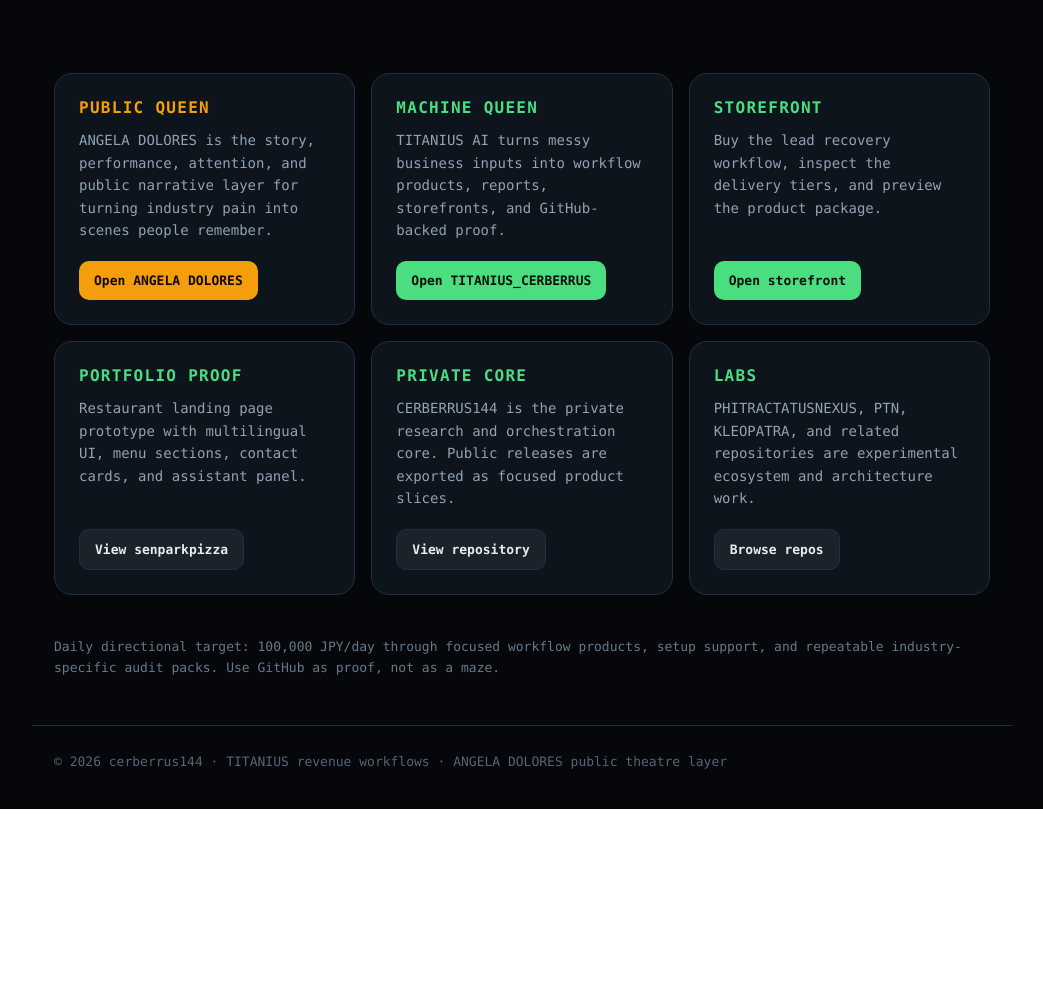
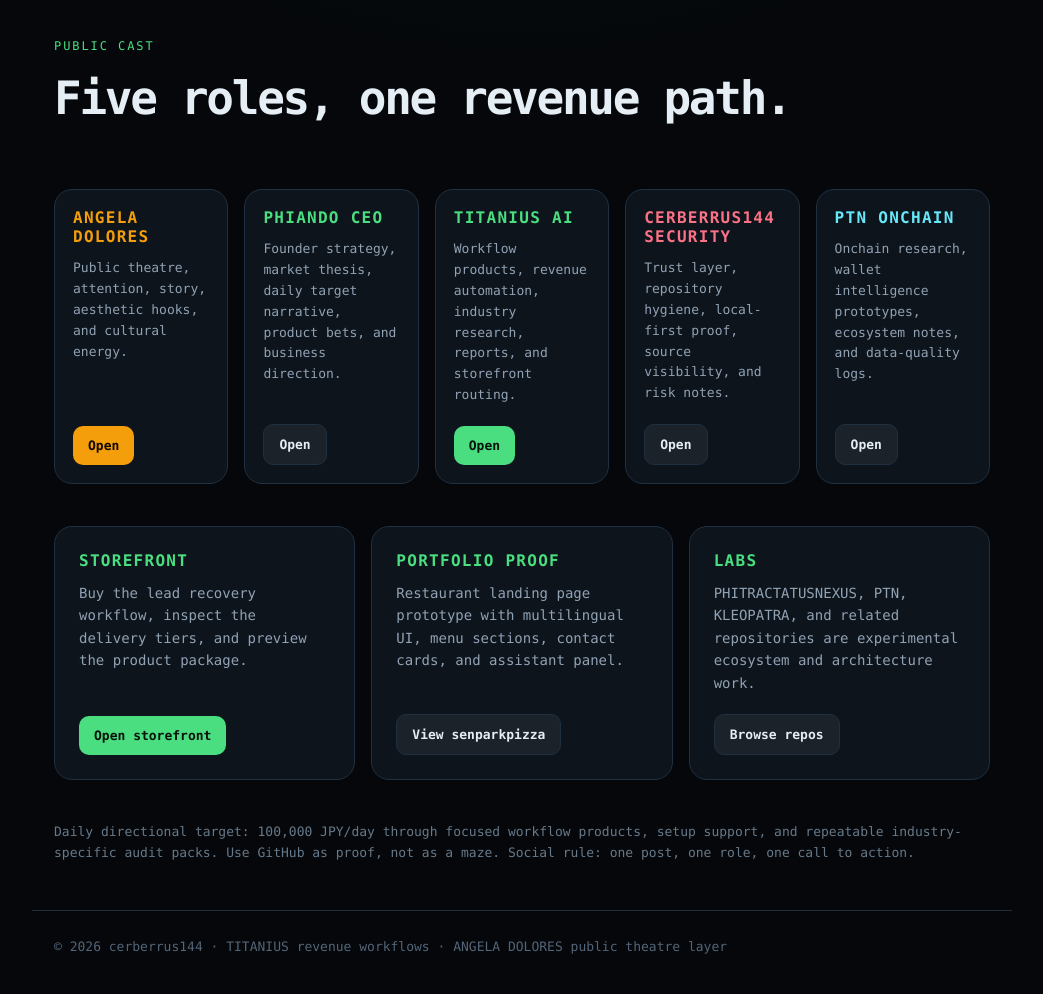
Before and after one commit to charlysmoky2010-hub/charlysmoky2010-hub.github.io, a plain HTML site: page index.html in a window 1280 px wide. Shown: the part 671-1665 px from the top of the page, without its empty margins (118-1161 px from the left). Before the commit the page ends 1480 px from the top, so only its background shows below. Drawn offline with Linux system fonts and the light colour scheme.

Commit message:
Add public cast roles to hub

```diff
--- a/index.html
+++ b/index.html
@@ -7,24 +7,32 @@
   <meta name="description" content="Revenue-focused AI workflows, automation tools, and practical web systems by cerberrus144." />
   <style>
     * { box-sizing: border-box; margin: 0; padding: 0; }
-    :root { --bg:#05070a; --panel:#0f1720; --line:#203041; --text:#e5edf5; --muted:#91a2b4; --green:#4ade80; --gold:#f59e0b; }
+    :root { --bg:#05070a; --panel:#0f1720; --line:#203041; --text:#e5edf5; --muted:#91a2b4; --green:#4ade80; --gold:#f59e0b; --cyan:#67e8f9; --red:#fb7185; }
     body { min-height: 100vh; background: radial-gradient(circle at top, #102019, var(--bg) 42%); color: var(--text); font-family: ui-monospace, SFMono-Regular, Menlo, Monaco, Consolas, "Liberation Mono", monospace; }
-    .hero { max-width: 980px; margin: 0 auto; padding: 86px 22px 34px; }
+    .hero, .section { max-width: 980px; margin: 0 auto; padding: 86px 22px 20px; }
+    .section { padding-top: 22px; }
     .eyebrow { color: var(--green); text-transform: uppercase; letter-spacing: .16em; font-size: 12px; margin-bottom: 18px; }
     h1 { font-size: clamp(38px, 9vw, 84px); line-height: .9; letter-spacing: -.07em; max-width: 860px; }
     h1 span { color: var(--green); }
+    h2.big { font-size: clamp(26px, 5vw, 46px); letter-spacing: -.05em; margin-bottom: 16px; }
     .sub { color: var(--muted); max-width: 760px; font-size: 18px; line-height: 1.65; margin-top: 24px; }
-    .grid { display: grid; grid-template-columns: repeat(3, 1fr); gap: 16px; max-width: 980px; margin: 42px auto; padding: 0 22px; }
+    .grid { display: grid; grid-template-columns: repeat(3, 1fr); gap: 16px; max-width: 980px; margin: 28px auto 42px; padding: 0 22px; }
+    .cast { grid-template-columns: repeat(5, 1fr); }
     .card { background: rgba(15,23,32,.86); border: 1px solid var(--line); border-radius: 18px; padding: 24px; min-height: 230px; display: flex; flex-direction: column; justify-content: space-between; }
-    .card h2 { color: var(--green); font-size: 16px; letter-spacing: .08em; text-transform: uppercase; margin-bottom: 12px; }
-    .card.gold h2 { color: var(--gold); }
-    .card p { color: var(--muted); font-size: 14px; line-height: 1.6; margin-bottom: 20px; }
+    .role { min-height: 210px; padding: 18px; }
+    .card h2, .role h3 { color: var(--green); font-size: 16px; letter-spacing: .08em; text-transform: uppercase; margin-bottom: 12px; }
+    .card.gold h2, .role.gold h3 { color: var(--gold); }
+    .role.cyan h3 { color: var(--cyan); }
+    .role.red h3 { color: var(--red); }
+    .card p, .role p { color: var(--muted); font-size: 14px; line-height: 1.6; margin-bottom: 20px; }
+    .role p { font-size: 13px; }
     .btn { display: inline-block; width: fit-content; text-decoration: none; border-radius: 10px; padding: 12px 15px; font-weight: 800; font-size: 13px; background: var(--green); color: #06120a; }
     .btn.secondary { background: rgba(255,255,255,.06); color: var(--text); border: 1px solid var(--line); }
     .btn.gold { background: var(--gold); color: #120800; }
     .note { max-width: 980px; margin: 0 auto; padding: 0 22px 46px; color: #66798a; font-size: 13px; line-height: 1.6; }
     footer { max-width: 980px; margin: 0 auto; padding: 28px 22px 40px; color: #536578; border-top: 1px solid var(--line); font-size: 13px; }
-    @media (max-width: 860px) { .grid { grid-template-columns: 1fr; } }
+    @media (max-width: 1100px) { .cast { grid-template-columns: repeat(2, 1fr); } }
+    @media (max-width: 860px) { .grid, .cast { grid-template-columns: 1fr; } }
   </style>
 </head>
 <body>
@@ -34,23 +42,54 @@
     <p class="sub">I build revenue-focused AI workflows and practical web systems. ANGELA DOLORES is the public theatre layer. TITANIUS AI is the product machine. The flagship public product is TITANIUS_CERBERRUS, a lead recovery workflow for founders, consultants, creators, agencies, and small teams.</p>
   </header>
 
-  <main class="grid">
-    <section class="card gold">
+  <section class="section">
+    <div class="eyebrow">Public cast</div>
+    <h2 class="big">Five roles, one revenue path.</h2>
+  </section>
+
+  <main class="grid cast">
+    <section class="card role gold">
       <div>
-        <h2>Public queen</h2>
-        <p>ANGELA DOLORES is the story, performance, attention, and public narrative layer for turning industry pain into scenes people remember.</p>
+        <h3>ANGELA DOLORES</h3>
+        <p>Public theatre, attention, story, aesthetic hooks, and cultural energy.</p>
       </div>
-      <a class="btn gold" href="https://github.com/charlysmoky2010-hub/ANGELADOLORES">Open ANGELA DOLORES</a>
+      <a class="btn gold" href="https://github.com/charlysmoky2010-hub/ANGELADOLORES">Open</a>
     </section>
 
-    <section class="card">
+    <section class="card role">
       <div>
-        <h2>Machine queen</h2>
-        <p>TITANIUS AI turns messy business inputs into workflow products, reports, storefronts, and GitHub-backed proof.</p>
+        <h3>PHIANDO CEO</h3>
+        <p>Founder strategy, market thesis, daily target narrative, product bets, and business direction.</p>
       </div>
-      <a class="btn" href="https://github.com/charlysmoky2010-hub/TITANIUS_CERBERRUS">Open TITANIUS_CERBERRUS</a>
+      <a class="btn secondary" href="https://github.com/charlysmoky2010-hub/PhiANDO_PRIME">Open</a>
     </section>
 
+    <section class="card role">
+      <div>
+        <h3>TITANIUS AI</h3>
+        <p>Workflow products, revenue automation, industry research, reports, and storefront routing.</p>
+      </div>
+      <a class="btn" href="https://github.com/charlysmoky2010-hub/TITANIUS_CERBERRUS">Open</a>
+    </section>
+
+    <section class="card role red">
+      <div>
+        <h3>CERBERRUS144 Security</h3>
+        <p>Trust layer, repository hygiene, local-first proof, source visibility, and risk notes.</p>
+      </div>
+      <a class="btn secondary" href="https://github.com/charlysmoky2010-hub/CERBERRUS144">Open</a>
+    </section>
+
+    <section class="card role cyan">
+      <div>
+        <h3>PTN Onchain</h3>
+        <p>Onchain research, wallet intelligence prototypes, ecosystem notes, and data-quality logs.</p>
+      </div>
+      <a class="btn secondary" href="https://github.com/charlysmoky2010-hub/ptn-whale-intel">Open</a>
+    </section>
+  </main>
+
+  <main class="grid">
     <section class="card">
       <div>
         <h2>Storefront</h2>
@@ -69,14 +108,6 @@
 
     <section class="card">
       <div>
-        <h2>Private core</h2>
-        <p>CERBERRUS144 is the private research and orchestration core. Public releases are exported as focused product slices.</p>
-      </div>
-      <a class="btn secondary" href="https://github.com/charlysmoky2010-hub/CERBERRUS144">View repository</a>
-    </section>
-
-    <section class="card">
-      <div>
         <h2>Labs</h2>
         <p>PHITRACTATUSNEXUS, PTN, KLEOPATRA, and related repositories are experimental ecosystem and architecture work.</p>
       </div>
@@ -84,7 +115,7 @@
     </section>
   </main>
 
-  <p class="note">Daily directional target: 100,000 JPY/day through focused workflow products, setup support, and repeatable industry-specific audit packs. Use GitHub as proof, not as a maze.</p>
+  <p class="note">Daily directional target: 100,000 JPY/day through focused workflow products, setup support, and repeatable industry-specific audit packs. Use GitHub as proof, not as a maze. Social rule: one post, one role, one call to action.</p>
   <footer>© 2026 cerberrus144 · TITANIUS revenue workflows · ANGELA DOLORES public theatre layer</footer>
 </body>
 </html>
```
